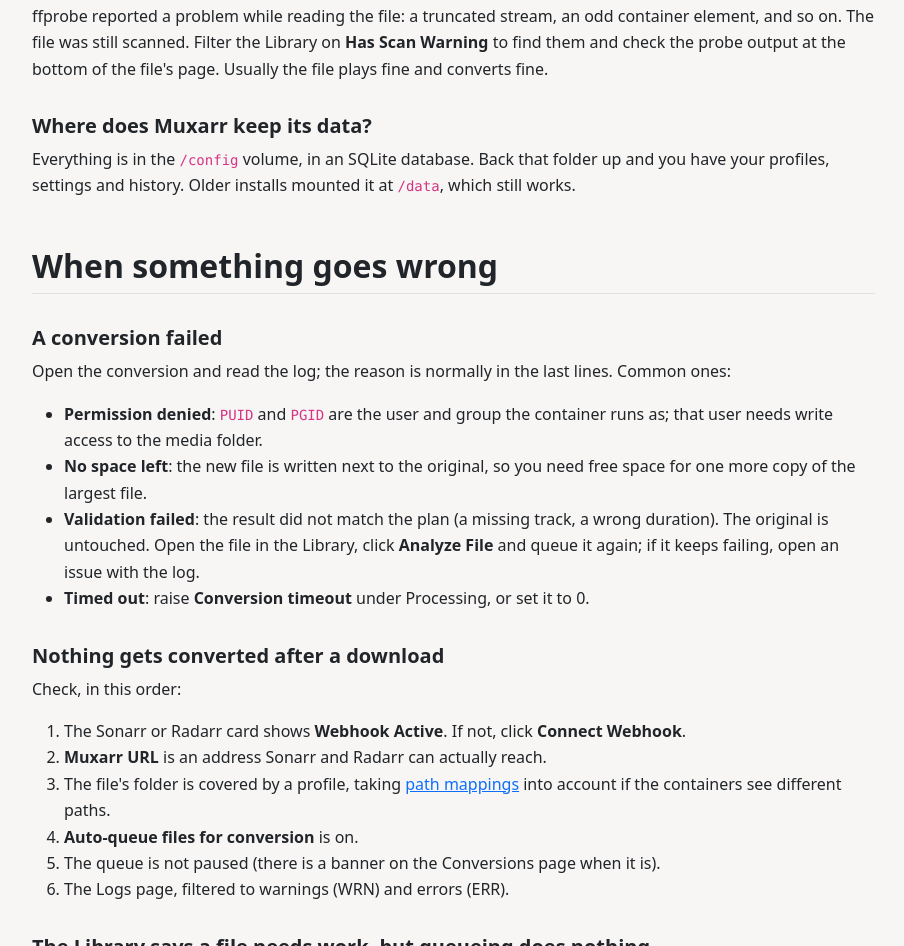
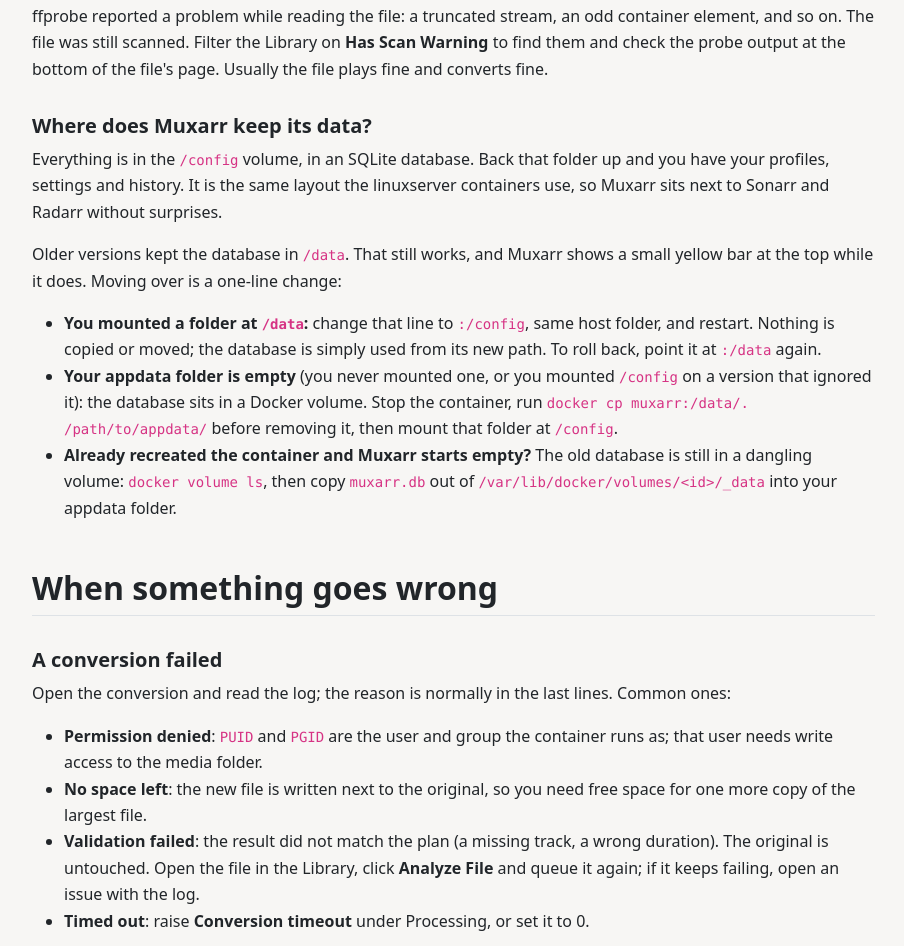
Before and after one commit to KirovAir/muxarr-website, a plain HTML site: page docs/faq.html in a window 1280 px wide. Shown: the part 2900-3846 px from the top of the page, without its empty margins (335-1239 px from the left). Drawn offline with nearby package versions, Linux system fonts and the light colour scheme.

Commit message:
Explain the /config appdata layout, add UMASK and the real PUID default

```diff
--- a/docs/faq.html
+++ b/docs/faq.html
@@ -228,12 +228,21 @@
         the file's page. Usually the file plays fine and converts fine.
       </p>
 
-      <h3>Where does Muxarr keep its data?</h3>
+      <h3 id="appdata">Where does Muxarr keep its data?</h3>
       <p>
         Everything is in the <code>/config</code> volume, in an SQLite database. Back that folder up
-        and you have your profiles, settings and history. Older installs mounted it at <code>/data</code>,
-        which still works.
+        and you have your profiles, settings and history. It is the same layout the linuxserver
+        containers use, so Muxarr sits next to Sonarr and Radarr without surprises.
       </p>
+      <p>
+        Older versions kept the database in <code>/data</code>. That still works, and Muxarr shows a
+        small yellow bar at the top while it does. Moving over is a one-line change:
+      </p>
+      <ul>
+        <li><strong>You mounted a folder at <code>/data</code>:</strong> change that line to <code>:/config</code>, same host folder, and restart. Nothing is copied or moved; the database is simply used from its new path. To roll back, point it at <code>:/data</code> again.</li>
+        <li><strong>Your appdata folder is empty</strong> (you never mounted one, or you mounted <code>/config</code> on a version that ignored it): the database sits in a Docker volume. Stop the container, run <code>docker cp muxarr:/data/. /path/to/appdata/</code> before removing it, then mount that folder at <code>/config</code>.</li>
+        <li><strong>Already recreated the container and Muxarr starts empty?</strong> The old database is still in a dangling volume: <code>docker volume ls</code>, then copy <code>muxarr.db</code> out of <code>/var/lib/docker/volumes/&lt;id&gt;/_data</code> into your appdata folder.</li>
+      </ul>
 
       <h2 id="problems">When something goes wrong</h2>
 
```
Also changed, not shown: index.html (+3 -2 lines).
